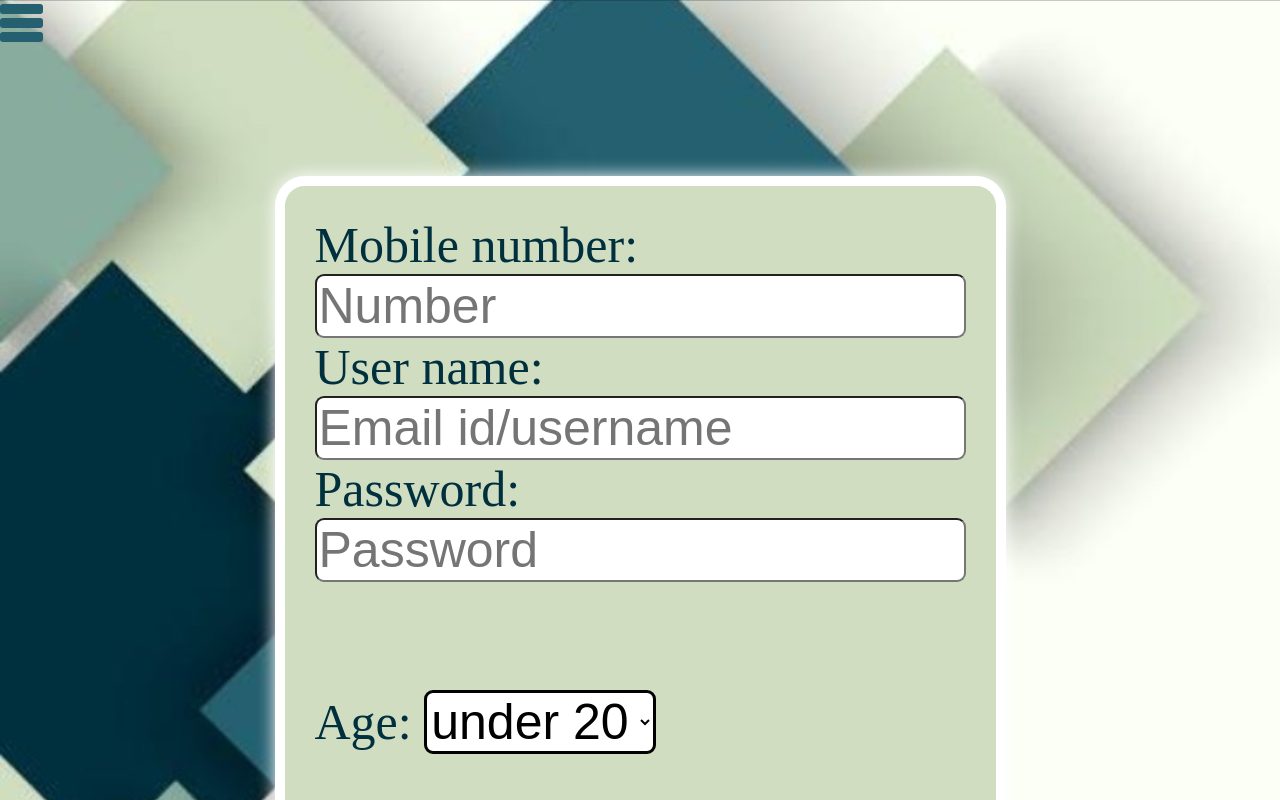
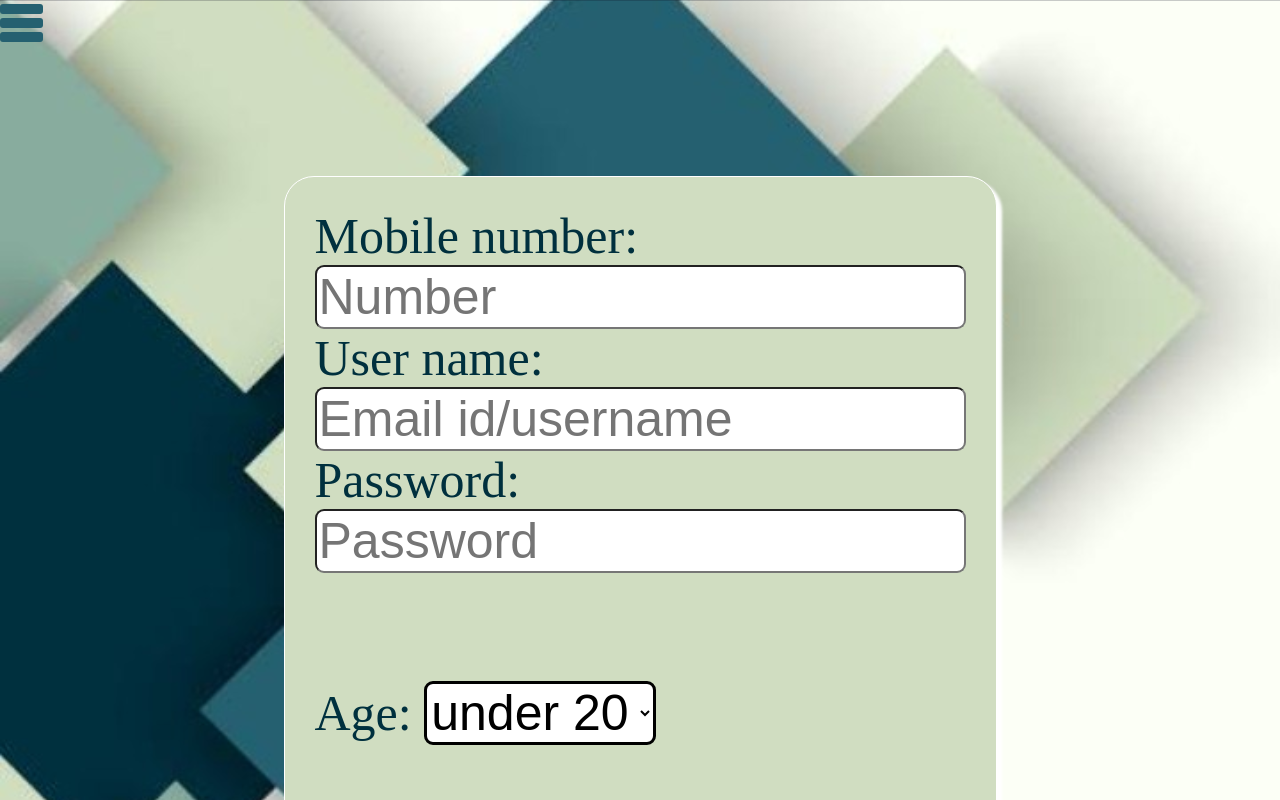
Before and after one commit to mohdshabaaz/mohdshabaaz.github.io, a plain HTML site: page signup.html in a window 1280 px wide. Shown: the top 800 px of the page. Drawn offline with Linux system fonts and the light colour scheme.

Commit message:
Update signup.html

```diff
--- a/signup.html
+++ b/signup.html
@@ -91,13 +91,13 @@ color: white;
 
     form{
 font-size: 50px;
-border: 10px solid white;
+border: 1px solid white;
 border-radius: 30px;
 padding: 30px;
 color: #00303e;
   overflow: hidden;
 background-color: #d0ddc1;
-box-shadow: 0px 0px 17px white;
+box-shadow: 5px 5px 3px white;
 height: 900px;
      }
    #div{
```
